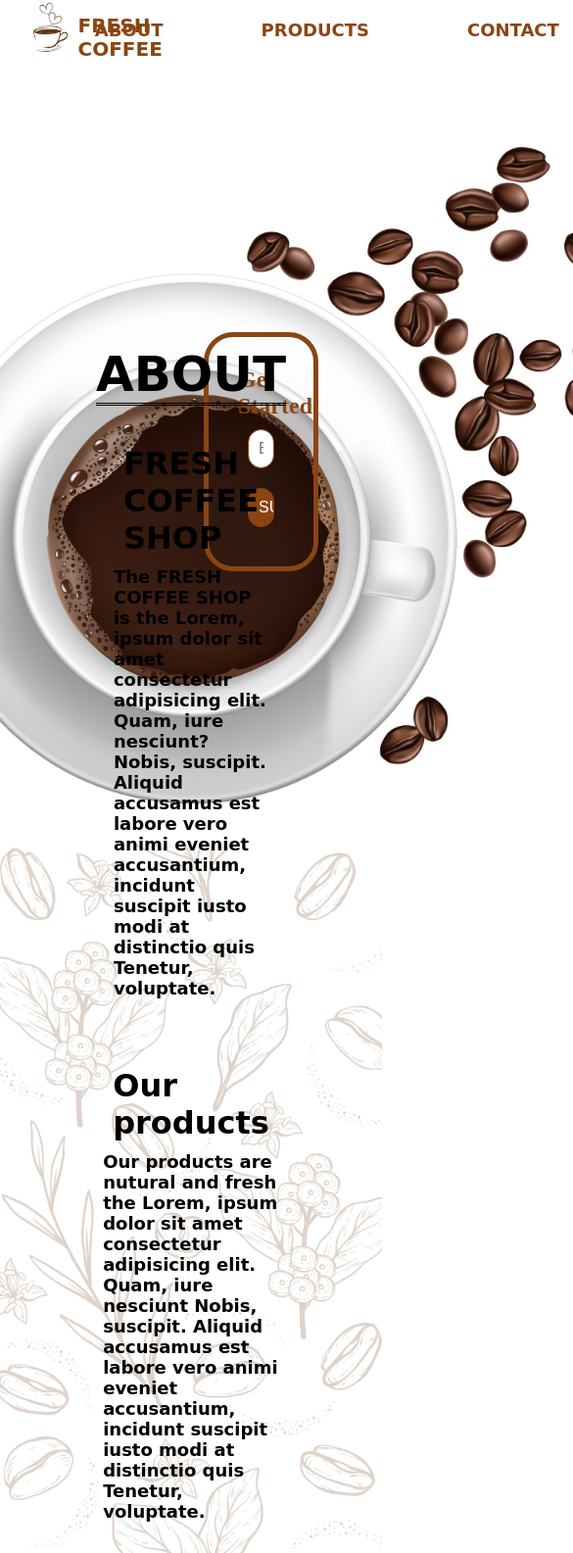
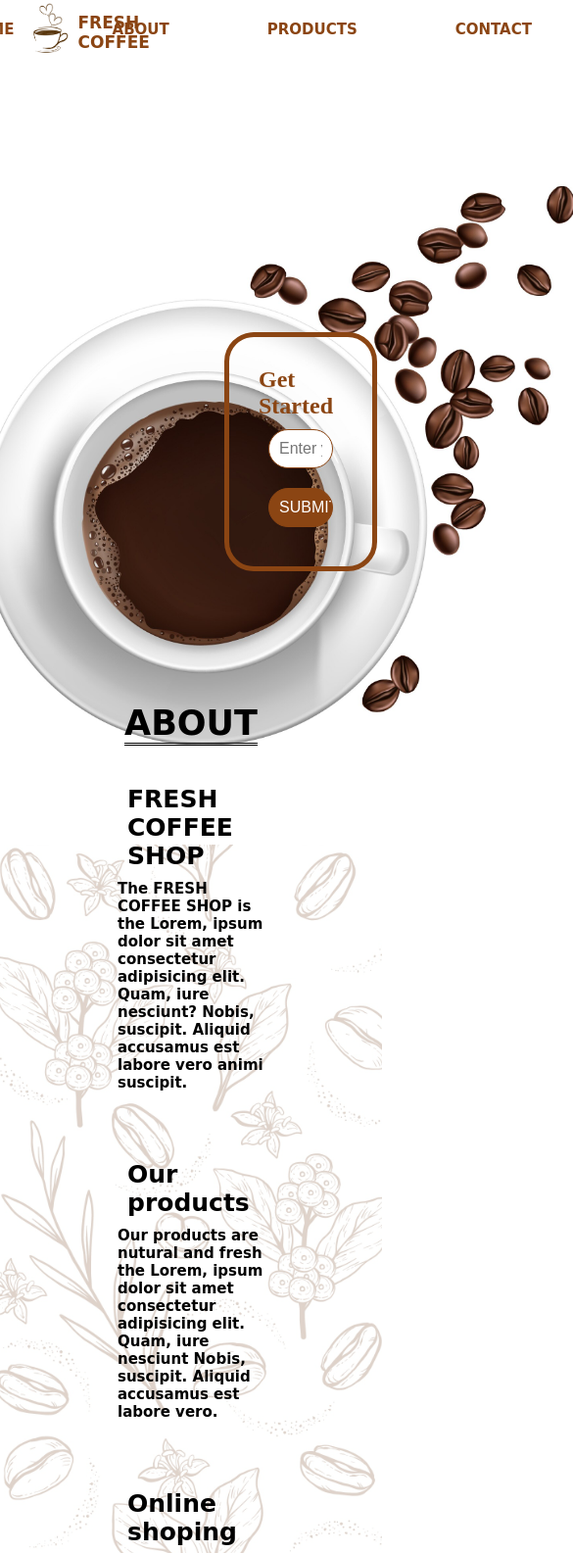
Before and after one commit to Najeeba-Qarqin/ProductLandingPage, a plain HTML site: page index.html in a window 390 px wide. Shown: the top 1585 px of the page at 98% size, 585 px wide, since content can reach past the window. Drawn offline with Linux system fonts and the light colour scheme.

Commit message:
Added media query for make responsive in labtop screen

```diff
--- a/index.html
+++ b/index.html
@@ -30,18 +30,15 @@
           <h1 class="about">ABOUT</h1>
         <div>
           <h1>FRESH COFFEE SHOP</h1>
-          <P>The FRESH COFFEE SHOP is the Lorem, ipsum dolor sit amet consectetur adipisicing elit. Quam, iure nesciunt? Nobis, suscipit. Aliquid accusamus est labore vero animi
-             eveniet accusantium, incidunt suscipit iusto modi at distinctio quis Tenetur, voluptate.</P>
+          <P>The FRESH COFFEE SHOP is the Lorem, ipsum dolor sit amet consectetur adipisicing elit. Quam, iure nesciunt? Nobis, suscipit. Aliquid accusamus est labore vero animi suscipit.</P>
         </div>
         <div>
           <h1>Our products</h1>
-          <P>Our products are nutural and fresh the Lorem, ipsum dolor sit amet consectetur adipisicing elit. Quam, iure nesciunt Nobis, suscipit. Aliquid accusamus est labore vero animi
-             eveniet accusantium, incidunt suscipit iusto modi at distinctio quis Tenetur, voluptate.</P>
+          <P>Our products are nutural and fresh the Lorem, ipsum dolor sit amet consectetur adipisicing elit. Quam, iure nesciunt Nobis, suscipit. Aliquid accusamus est labore vero.</P>
         </div>
         <div>
           <h1>Online shoping</h1>
-          <P>We have services to free deliver to wyour home, ipsum dolor sit amet consectetur adipisicing elit. Quam, iure nesciunt Nobis, suscipit. Aliquid accusamus est labore vero animi
-             eveniet accusantium, incidunt suscipit iusto modi at distinctio quis Tenetur, voluptate.</P>
+          <P>We have services to free deliver to wyour home, ipsum dolor sit amet consectetur adipisicing elit. Quam, iure nesciunt Nobis, suscipit. Aliquid accusamus est labore vero.</P>
         </div>
         </div>
       </div>
--- a/styles.css
+++ b/styles.css
@@ -30,11 +30,11 @@ header {
 }
 
 .logo > span {
-  font-size: 20px;
+  font-size: 18px;
   font-weight: 600;
   font-family: cursive;
   color: saddlebrown;
-  margin-top: 15px;
+  margin-top: 13px;
 }
 
 #nav-bar {
@@ -47,7 +47,7 @@ header {
 #nav-bar a {
   text-decoration-line: none;
   color: saddlebrown;
-  font-size: large;
+  font-size: 15px;
   font-family: cursive;
   font-weight: bold;
   padding: 17px 50px;
@@ -72,12 +72,12 @@ header {
 #form {
   display: flex;
   flex-direction: column;
-  width: 30%;
+  width: 40%;
   padding: 30px;
   margin: 40px;
   border: 5px solid saddlebrown;
   border-radius: 30px;
-  margin-right: 170px;
+  margin-right: 50px;
   color: saddlebrown;
 }
 
@@ -104,15 +104,15 @@ header {
 }
 
 .bg {
-  width: 70%;
-  height: 95vh;
+  width: 60%;
+  height: auto;
   margin: 0;
   padding: 0;
 }
 
 .bg img {
-  width: 95vh;
-  height: 95vh;
+  width: 80vh;
+  height: 80vh;
 }
 
 #about {
@@ -139,7 +139,7 @@ header {
 }
 
 .about {
-  font-size: 50px;
+  font-size: 35px;
   font-family: cursive;
   font-weight: bolder;
   margin: auto;
@@ -155,13 +155,14 @@ header {
 }
 
 .box div h1 {
+  font-size: 25px;
   margin: 10px;
   color: black;
 }
 
 .box div p {
   font-weight: bold;
-  font-size: 18px;
+  font-size: 15px;
   color: black;
 }
 
@@ -181,7 +182,7 @@ header {
 }
 
 #products {
-  font-size: 40px;
+  font-size: 34px;
   font-weight: 600;
   font-family: cursive;
   margin: 20px;
@@ -219,7 +220,7 @@ header {
 
 .card p {
   width: 90%;
-  font-size: 16px;
+  font-size: 14px;
   font-family: cursive;
   margin: 15px;
 }
@@ -251,6 +252,7 @@ header {
   background-color: black;
   color: white;
   font-family: cursive;
+  font-size: 14px;
 }
 
 .location {
@@ -297,3 +299,17 @@ header {
   margin: 10px;
   border-radius: 100px;
 }
+
+@media (max-width: 992px) {
+  .logo span{
+    font-size: 17px;
+  }
+
+  .card {
+    width: 40%;
+  }
+
+  .footer {
+    font-size: 12px;
+  }
+}
```
